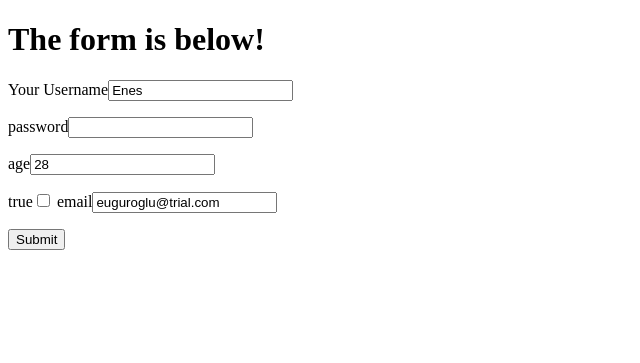
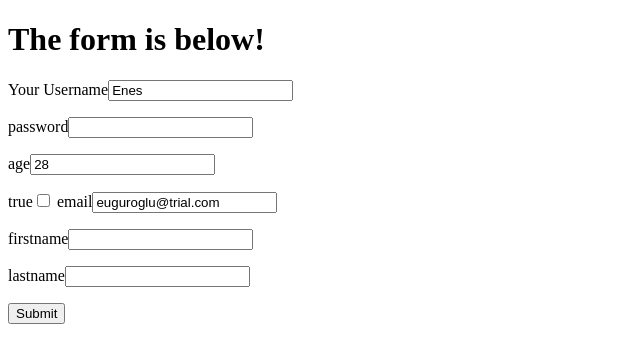
Before and after one commit to euguroglu/Flask_WTForm, a Flask app: page / in a window 1280 px wide. Shown: the top 363 px of the page, without its empty margins (0-640 px from the left). Run offline with Flask 2, Linux system fonts and the light colour scheme.

Commit message:
form inheritance added

```diff
--- a/app.py
+++ b/app.py
@@ -21,6 +21,10 @@ class LoginForm(FlaskForm):
     true = BooleanField('true')
     email = StringField('email',validators=[Email()])
 
+class NameForm(LoginForm):
+    firstname = StringField('firstname')
+    lastname = StringField('lastname')
+
 #Prepopulation example
 class User():
     def __init__(self,username,age,email):
@@ -32,7 +36,7 @@ class User():
 def index():
     myuser = User('Enes',28,'euguroglu@trial.com')
 #one way to disable crsf token
-    form = LoginForm(obj=myuser,crsf_enabled=False)
+    form = NameForm(obj=myuser,crsf_enabled=False)
 
     if form.validate_on_submit():
         return '<h1>Username: {} Password: {} Age: {} True: {}</h1>'.format(form.username.data,form.password.data,form.age.data,form.true.data)
--- a/templates/index.html
+++ b/templates/index.html
@@ -35,6 +35,9 @@
           <li style="color:red;">{{error}}</li>
         {%endfor%}
       </ul>
+
+      {{renderfield(form.firstname)}}
+      {{renderfield(form.lastname)}}
       <input type="submit" value="Submit">
     </form>
   </body>
```
